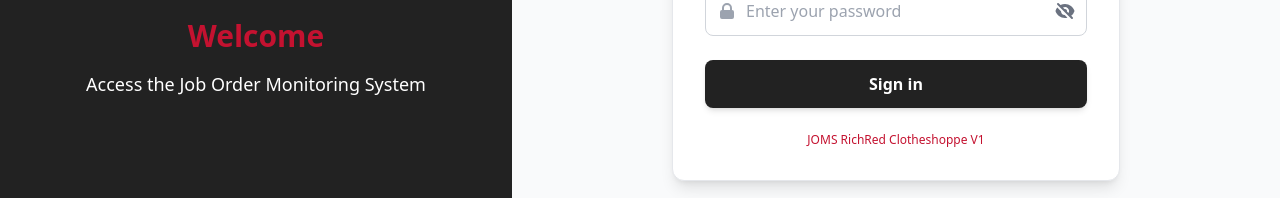
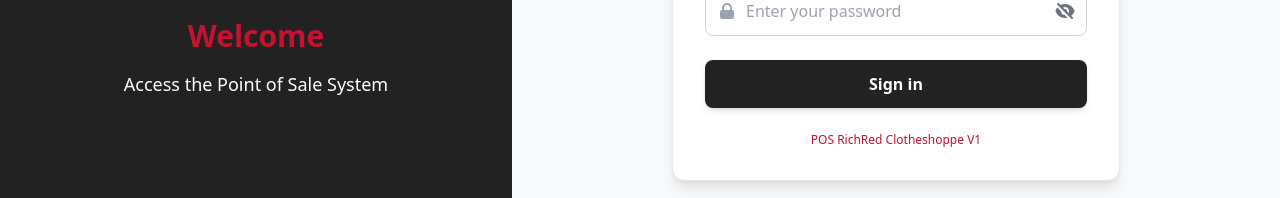
Before and after one commit to NeonStack/richred, a SvelteKit app: page / in a window 1280 px wide. Shown: the part 450-648 px from the top of the page. Built offline with nearby package versions, Linux system fonts and the light colour scheme; no server answers.

Commit message:
Update branding references from Job Order Monitoring System to Point of Sale System

```diff
--- a/src/routes/+page.svelte
+++ b/src/routes/+page.svelte
@@ -41,7 +41,7 @@
         />
         <h1 class="text-3xl font-bold mb-4 text-primary">Welcome</h1>
         <p class="text-lg mb-6 text-center text-white">
-          Access the Job Order Monitoring System
+          Access the Point of Sale System
         </p>
       </div>
     </div>
@@ -236,7 +236,7 @@
 
           <div class="mt-6 text-center text-sm text-gray-500">
             <p class="mt-4 text-primary text-xs">
-              JOMS RichRed Clotheshoppe V1
+              POS RichRed Clotheshoppe V1
             </p>
           </div>
         </div>
```
